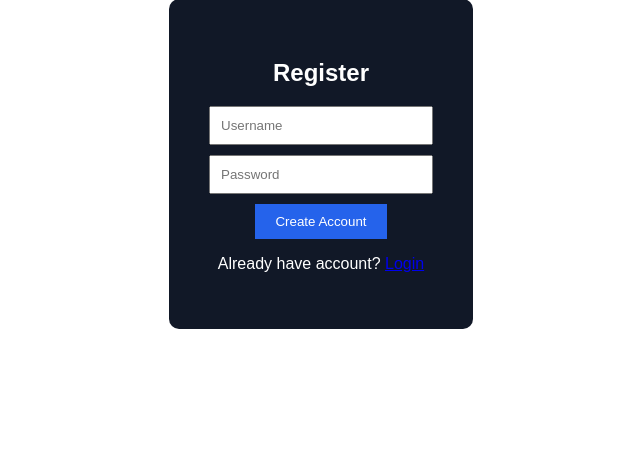
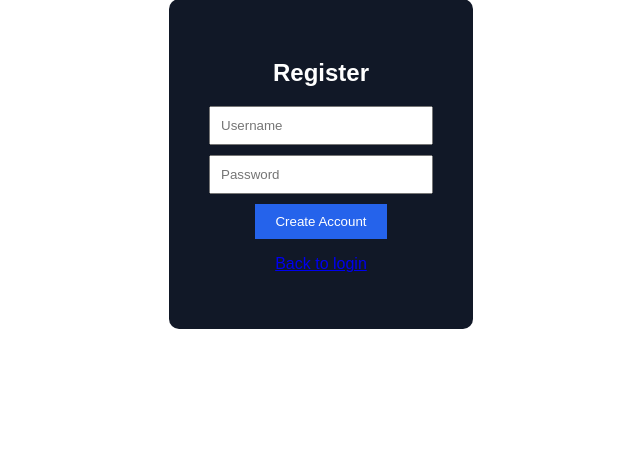
Before and after one commit to Har8-jpg/my-company-website, a Flask app: page /register in a window 1280 px wide. Shown: the part 244-715 px from the top of the page, without its empty margins (319-959 px from the left). Run offline with Flask 3, Linux system fonts and the light colour scheme.

Commit message:
Update register.html

```diff
--- a/templates/register.html
+++ b/templates/register.html
@@ -10,12 +10,12 @@
   <h2>Register</h2>
 
   <form method="POST">
-        <input type="text" name="username" placeholder="Username" required>
+    <input name="username" placeholder="Username" required>
     <input type="password" name="password" placeholder="Password" required>
-        <button type="submit">Create Account</button>
+    <button>Create Account</button>
   </form>
 
-    <p>Already have account? <a href="/login">Login</a></p>
+  <p><a href="/login">Back to login</a></p>
 </div>
 
 </body>
```
Lines whose indentation alone changed are shown as unchanged.
